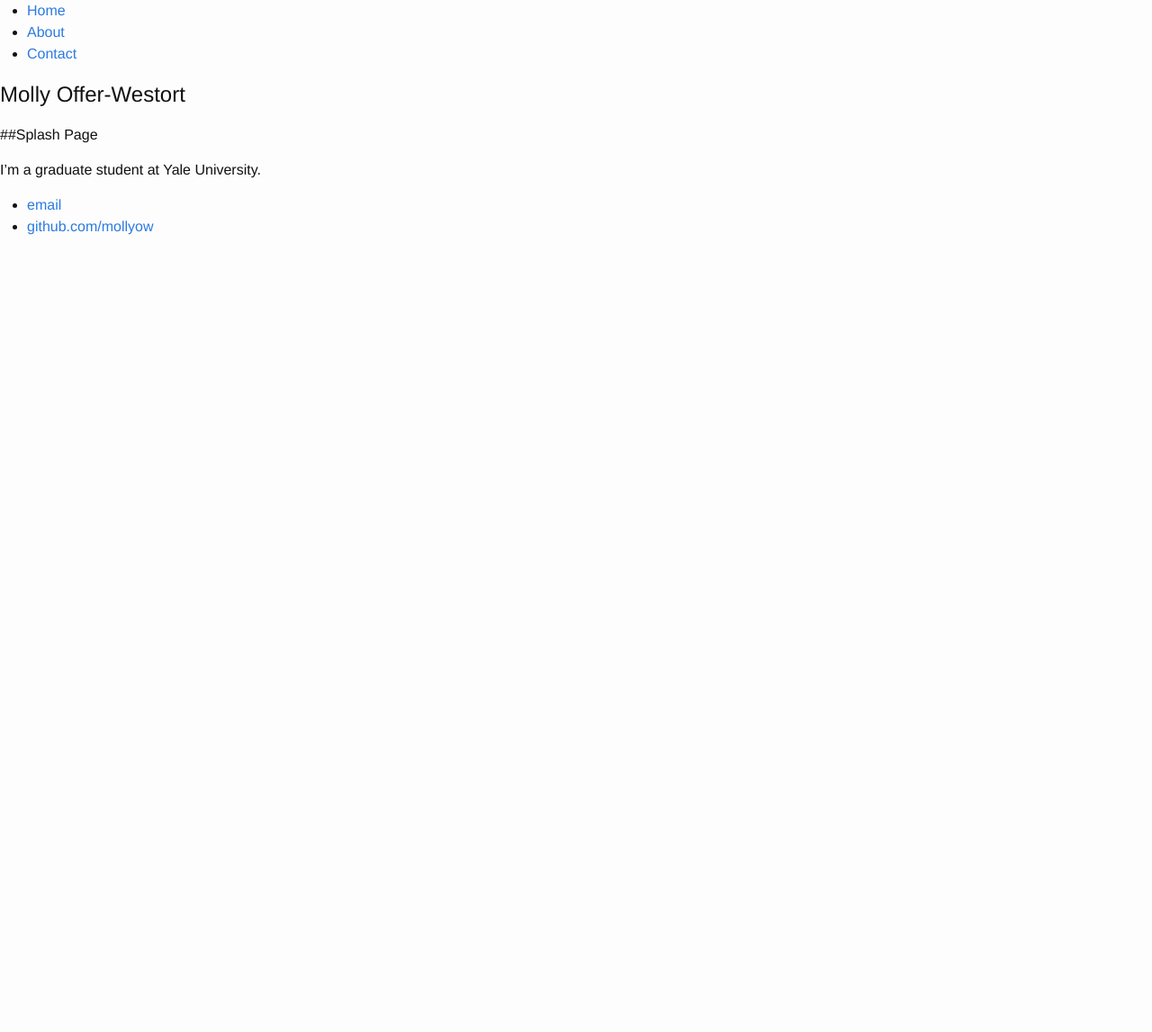
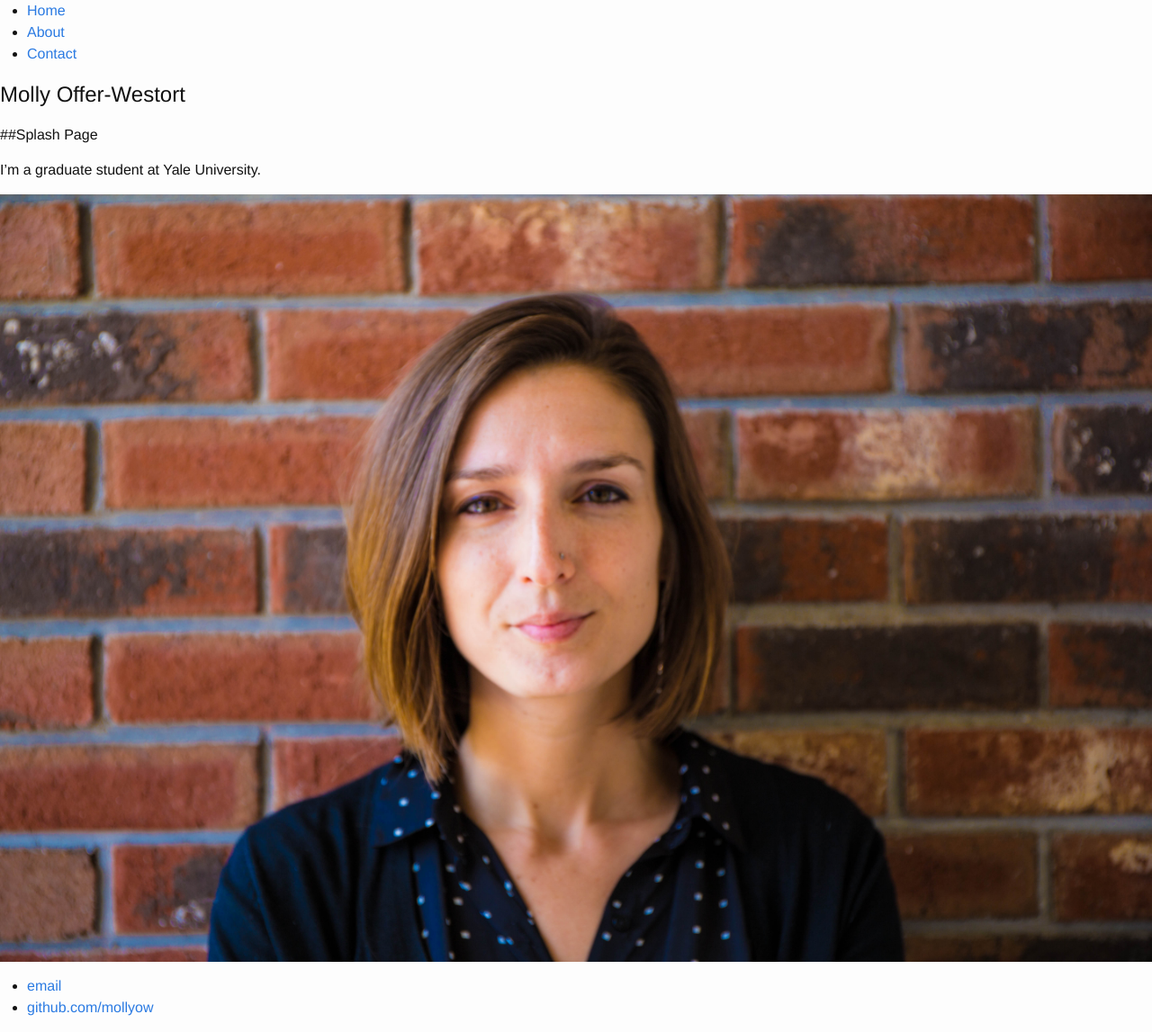
Before and after one commit to mollyow/mollyow.github.io, a Jekyll site: the page built from index.markdown, in a window 1280 px wide. Shown: the whole page at 90% size. Built offline with Jekyll 4.4.1, drawn with Linux system fonts in a browser that asks for light colours; before the commit the page ends 900 px from its top, so only the background shows below that.

Commit message:
Update index.markdown

```diff
--- a/index.markdown
+++ b/index.markdown
@@ -5,3 +5,5 @@ title: Molly Offer-Westort
 ##Splash Page
 
 I'm a graduate student at Yale University.
+
+![My helpful screenshot]({{ site.url }}/assets/molly_brick.jpg)
```
